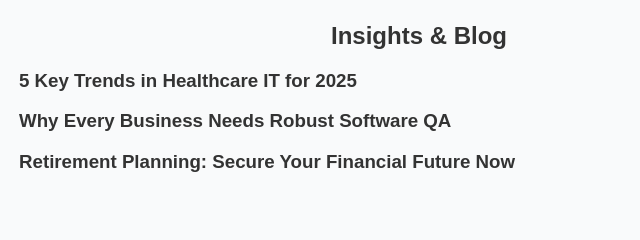
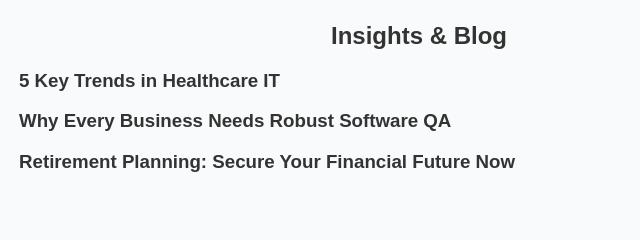
Before and after one commit to parshwa1956/kaldiglobal, a plain HTML site: page index.html in a window 1280 px wide. Shown: the part 899-1139 px from the top of the page, 221-861 px from the left. Drawn offline with Linux system fonts and the light colour scheme.

Commit message:
Update index.html

```diff
--- a/index.html
+++ b/index.html
@@ -107,7 +107,7 @@
 <section id="blog">
     <h2>Insights & Blog</h2>
     <div class="blog-post">
-        <h3>5 Key Trends in Healthcare IT for 2025</h3>
+        <h3>5 Key Trends in Healthcare IT </h3>
     </div>
     <div class="blog-post">
         <h3>Why Every Business Needs Robust Software QA</h3>
```
